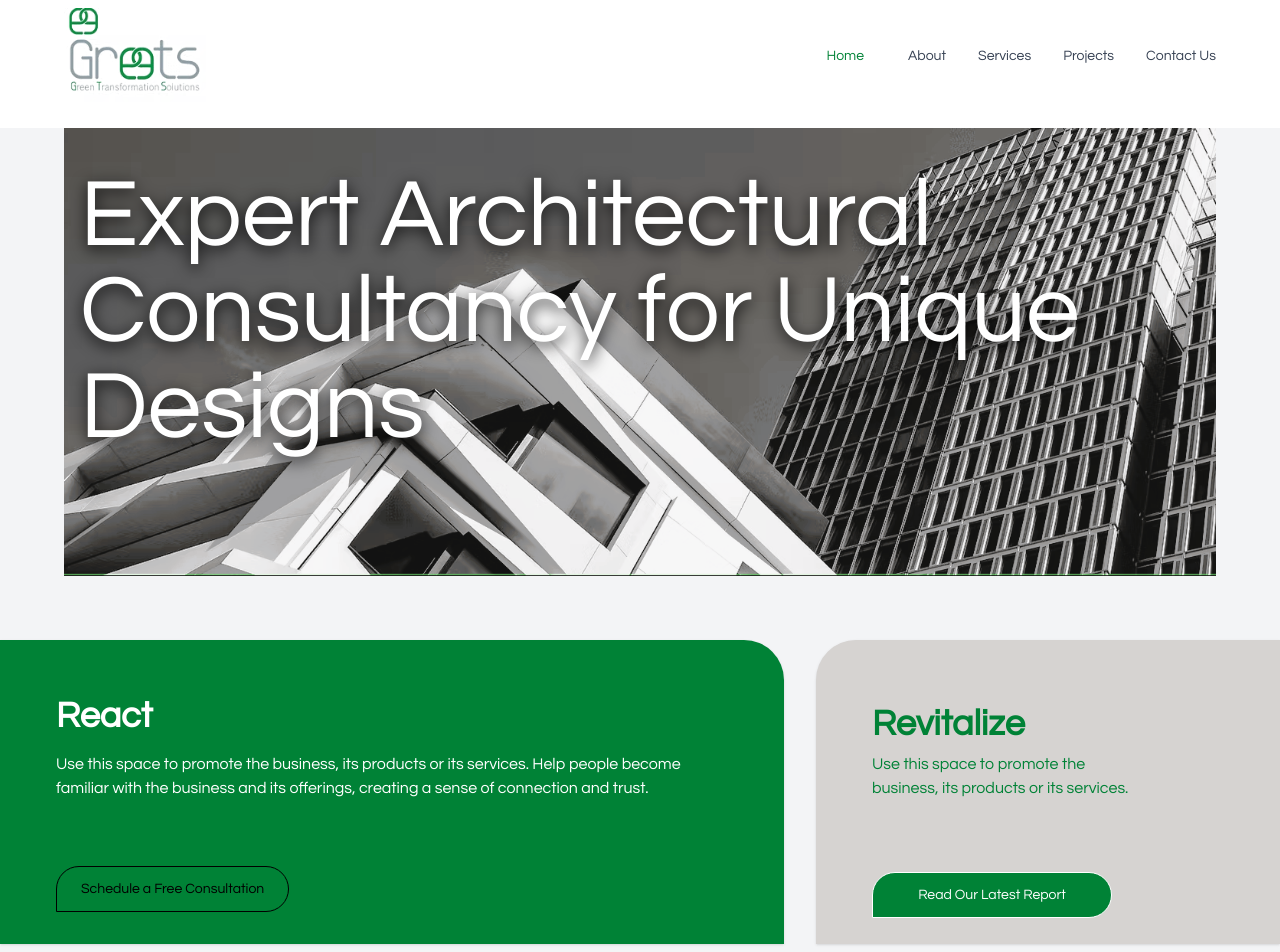
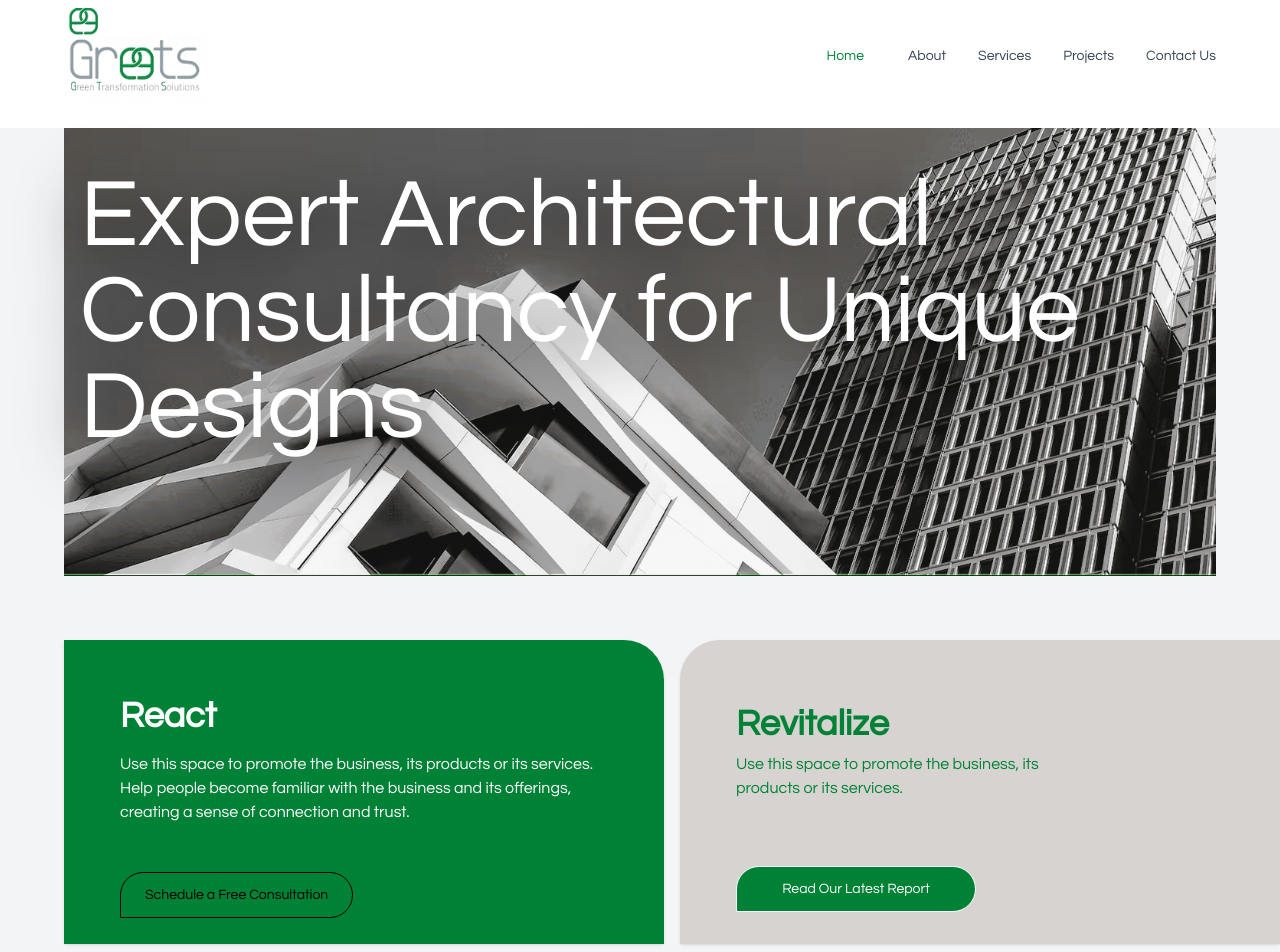
Before and after one commit to heyananthu/Greets_WebSite, a React (Vite) app: page / in a window 1280 px wide. Shown: the top 952 px of the page. Built offline with nearby package versions, Linux system fonts and the light colour scheme; a web font is replaced by a local one.

Commit message:
gridsection corrected

```diff
--- a/src/components/Home/GridSection.jsx
+++ b/src/components/Home/GridSection.jsx
@@ -6,12 +6,11 @@ function GridSection() {
     return (
         <div className='p-4 md:p-0 font-questrial'>
             <div className='font-[var(--font-questrial)]'>
-
                 {/* Top Row */}
-                <div className="flex flex-col md:flex-row md:justify-end gap-12 md:gap-4 lg:gap-64 mb-6 w-full  mx-auto">
-                    {/* React Block */}
-                    <div className='w-full lg:w-[35rem]'>
-                        <div className="bg-green-700 text-white p-6 md:p-8 rounded-tr-[2.5rem] shadow h-[15rem] md:h-[19rem] flex flex-col justify-between md:w-[rem] lg:w-[49rem]">
+                <div className="flex flex-col md:flex-row md:justify-between md:gap-4 lg:gap-4 mb-6 w-full mx-auto">
+                    {/* Left Block */}
+                    <div className="w-full md:flex-1 min-w-0 lg:ml-16">
+                        <div className="bg-green-700 text-white p-6 md:p-8 rounded-tr-[2.5rem] shadow h-[15rem] md:h-[19rem] flex flex-col justify-between">
                             <div className='lg:px-6 lg:py-6'>
                                 <h2 className="text-2xl lg:text-4xl font-bold mb-4">React</h2>
                                 <p className="text-sm md:text-base">
@@ -26,9 +25,9 @@ function GridSection() {
                         </div>
                     </div>
 
-                    {/* Revitalize Block */}
-                    <div className="bg-stone-300 p-6 md:p-8 rounded-tl-[2.5rem] shadow h-[15rem] md:h-[19rem] w-full lg:w-[40rem]">
-                        <div className='flex flex-col justify-start h-full space-y-10'>
+                    {/* Right Block */}
+                    <div className="w-full md:flex-1 min-w-0">
+                        <div className="bg-stone-300 p-6 md:p-8 rounded-tl-[2.5rem] shadow h-[15rem] md:h-[19rem] flex flex-col justify-between">
                             <div className='lg:px-6 lg:py-8'>
                                 <h2 className="text-2xl md:text-4xl font-bold text-green-700 mb-2">Revitalize</h2>
                                 <p className="text-green-700 text-sm md:text-base  md:w-3/4">
@@ -40,7 +39,6 @@ function GridSection() {
                                     Read Our Latest Report
                                 </button>
                             </div>
-
                         </div>
                     </div>
                 </div>
@@ -70,7 +68,6 @@ function GridSection() {
                                 Check Our Solutions
                             </button>
                         </div>
-
                     </div>
 
                     {/* Icon Block */}
@@ -78,7 +75,6 @@ function GridSection() {
                         <img src={icon} alt="icon" className='size-56' />
                     </div>
                 </div>
-
             </div>
         </div>
     );
--- a/src/components/Home/Hero.jsx
+++ b/src/components/Home/Hero.jsx
@@ -3,13 +3,13 @@ import banner from '../../assets/hero-banner.png'
 
 function Hero() {
     return (
-        <div className="px-4 sm:px-8 lg:px-16 mb-16 mt-32">
+        <div className="px-4 sm:px-8 lg:px-16 mb-16 mt-32 ">
             <div
                 className="w-full h-[15rem] bg-cover bg-center md:h-[18rem] md:w-full  sm:h-[24rem] lg:h-[28rem] "
                 style={{ backgroundImage: `url(${banner})` }}
             >
                 <div className="p-4">
-                    <h1 className="text-3xl mt-6 sm:text-5xl lg:text-[6rem] text-white lg:leading-24 font-questrial drop-shadow-[0_4px_8px_rgba(0,0,0,0.9)]">
+                    <h1 className="text-3xl mt-6 sm:text-5xl lg:text-[6rem] text-white lg:leading-24 font-questrial drop-shadow-[0_12px_32px_rgba(0,0,0,0.9)]">
                         Expert Architectural <br className="hidden md:block" />
                         Consultancy for Unique<br className="hidden md:block" />
                         Designs
--- a/src/components/sharedcomponents/FooterSub.jsx
+++ b/src/components/sharedcomponents/FooterSub.jsx
@@ -64,7 +64,7 @@ function FooterSub() {
                         <p>Privacy Policy</p>
                     </div>
                 </div>
-                <div className='relative flex items-center gap-x-1 '>
+                <div className='relative flex flex-row  items-center gap-x-1 '>
                     <img src={footerlogo} alt="footerlogo" className='size-32' />
                     <div className="flex items-end  w-full md:w-auto mt-8">
                         <span className="text-sm ">© 2035<span className="align-super text-xs ml-1">_™</span></span>
```
